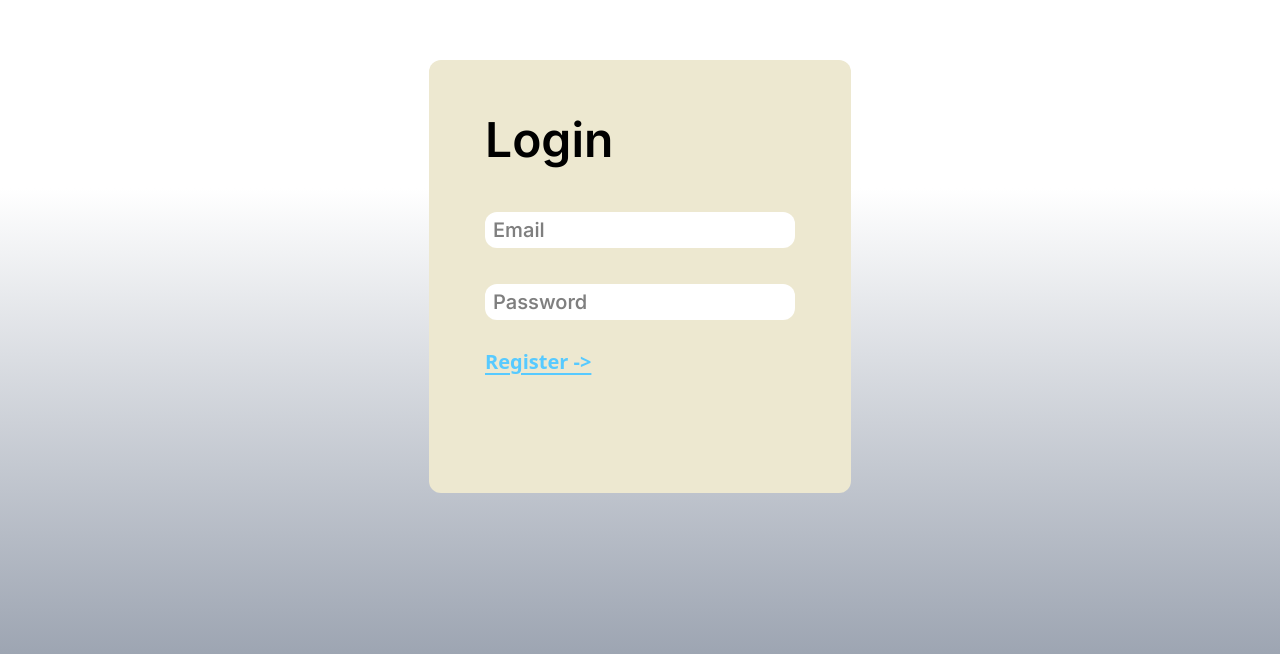
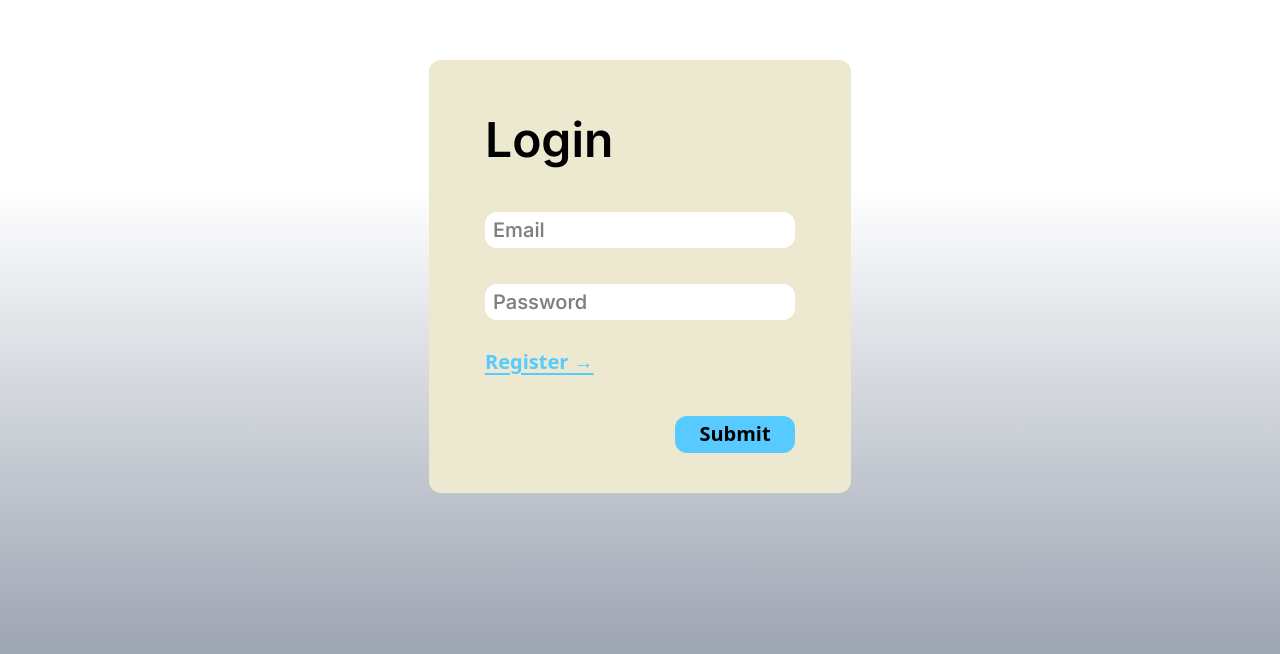
Before and after one commit to DaSmelterSaif/campus-management-sys-frontend, a Vue app: page /login in a window 1280 px wide. Shown: the part 124-778 px from the top of the page. Built offline with nearby package versions, Linux system fonts and the light colour scheme.

Commit message:
login page

```diff
--- /dev/null
+++ b/src/components/Button.vue
@@ -0,0 +1,14 @@
+<template>
+    <button class="bg-primary hover:bg-hovered-btn transition-colors rounded-xl">{{ btnWord }}</button>
+</template>
+
+<script>
+export default {
+    data() {
+        return {}
+    },
+    props: ['btnWord'],
+}
+</script>
+
+<style></style>
--- a/src/components/Login.vue
+++ b/src/components/Login.vue
@@ -1,24 +1,31 @@
 <template>
     <div class="h-screen flex justify-center items-center bg-linear-180 from-39% from-white to-100% to-gray-400">
-        <div class="w-[422px] h-[433px] p-14 bg-beige rounded-xl">
+        <div class="w-[422px] h-[433px] p-14 pb-0 bg-beige rounded-xl overflow-hidden">
             <h1 class="mb-12 text-5xl font-semibold font-inter">Login</h1>
             <form>
                 <input class="bg-white w-full px-2 mb-9 h-9 rounded-xl text-xl font-inter" type="email" name="email"
                     id="email" placeholder="Email" maxlength="256">
                 <input class="bg-white w-full px-2 mb-7 h-9 rounded-xl text-xl font-inter" type="password"
                     name="password" id="password" placeholder="Password">
-                <a class="text-primary underline underline-offset-4 decoration-2 text-xl">Register -></a>
+                <a class="block-inline text-primary underline underline-offset-4 decoration-2 text-xl hover:underline-offset-8 transition-all after:block after:mb-10"
+                    href="">Register
+                    →</a>
+                <Button class="w-[120px] h-[37px] text-xl float-right" btn-word="Submit" />
             </form>
         </div>
     </div>
 </template>
 
 <script>
+import Button from './Button.vue';
 
 export default {
     data() {
         return {}
     },
+    components: {
+        Button,
+    }
 }
 </script>
 
--- a/src/style.css
+++ b/src/style.css
@@ -4,6 +4,7 @@
 @theme {
   --color-beige: #ede8d0;
   --color-primary: #57caff;
+  --color-hovered-btn: #24baff;
 
   --font-inter: "Inter", sans-serif;
 
```
